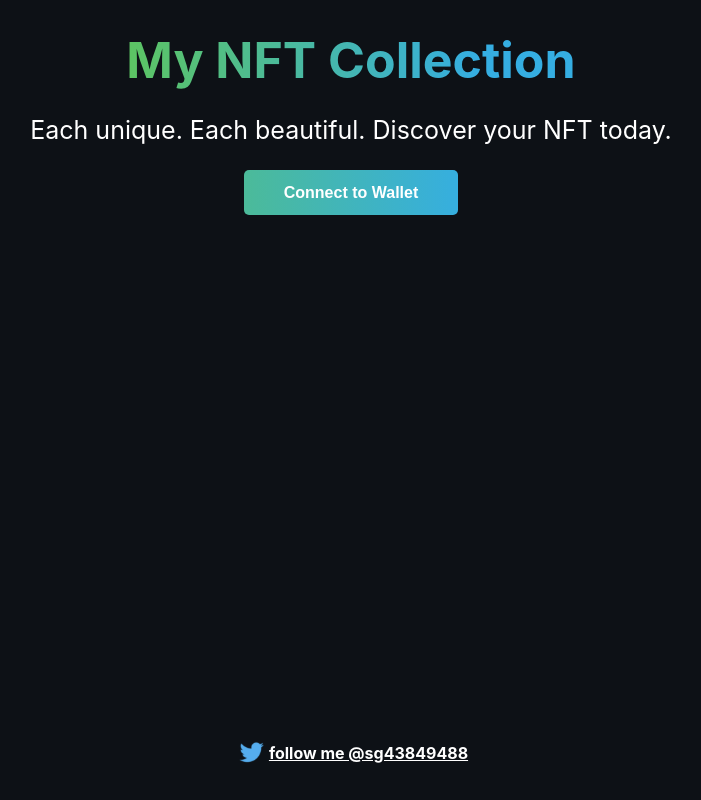
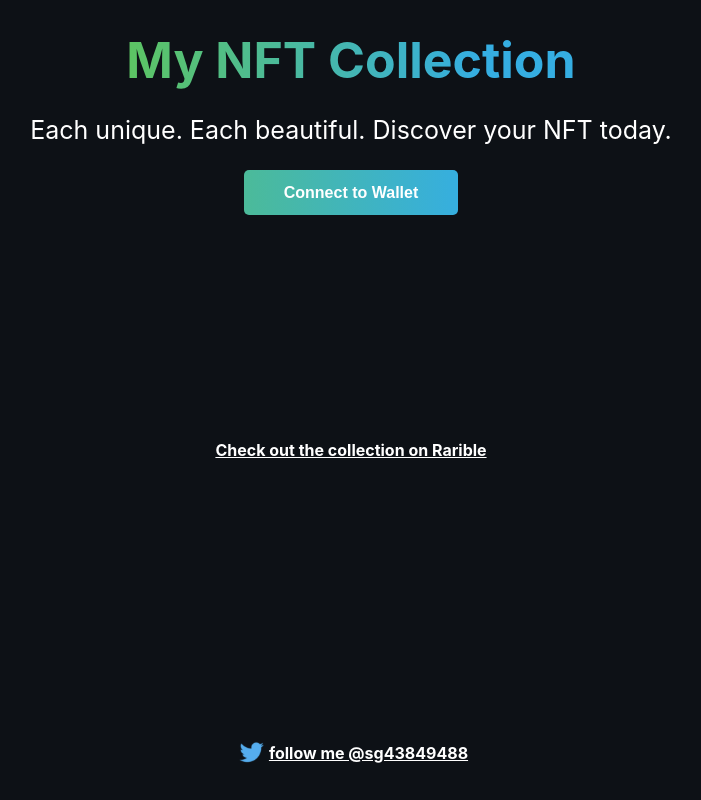
Before and after one commit to scirocco21/-buildspace-nft-collection-frontend, a React (Vite) app: page / in a window 1280 px wide. Shown: the whole page, without its empty margins (289-990 px from the left). Built offline with nearby package versions, Linux system fonts and the light colour scheme.

Commit message:
feat: added link to Rarible collection

```diff
--- a/src/App.jsx
+++ b/src/App.jsx
@@ -3,13 +3,12 @@ import { ethers } from "ethers";
 import React, { useEffect, useState } from "react";
 import './styles/App.css';
 import twitterLogo from './assets/twitter-logo.svg';
-// import raribleLogo from './assets/rarible-logo.svg'
 // Constants
 const TWITTER_HANDLE = 'sg43849488';
 const TWITTER_LINK = `https://twitter.com/${TWITTER_HANDLE}`;
 const CONTRACT_ADDRESS = '0xb5C48Dc8ecd5434e094823F11d1c3b2ea4AC40FA';
 const MAX_MINT = 50;
-// const COLLECTION_LINK = 'https://rinkeby.rarible.com/collection/0xb5c48dc8ecd5434e094823f11d1c3b2ea4ac40fa';
+const COLLECTION_LINK = 'https://rinkeby.rarible.com/collection/0xb5c48dc8ecd5434e094823f11d1c3b2ea4ac40fa';
 
 const App = () => {
   // keep track if user is logged in on App level
@@ -205,6 +204,14 @@ useEffect(() => {
         { currentAccount &&
         <p className="gradient-text"><i>{totalMinted} out of {MAX_MINT} NFTs minted</i></p>
         }
+         <div className="collection-container">
+            <a
+              className="footer-text"
+              href={COLLECTION_LINK}
+              target="_blank"
+              rel="noreferrer"
+            >Check out the collection on Rarible</a>
+          </div>
         <div className="footer-container">
             <img alt="Twitter Logo" className="twitter-logo" src={twitterLogo} />
             <a
--- a/src/styles/App.css
+++ b/src/styles/App.css
@@ -61,21 +61,16 @@
   margin-right: 15px;
 }
 
-.opensea-button {
-  background-color: rgb(32, 129, 226);
-}
-
-.mint-count {
-  color: white;
-  font-size: 18px;
-  font-weight: bold;
-}
-
 .footer-container {
   display: flex;
   justify-content: center;
   align-items: center;
   padding-bottom: 30px;
+}
+
+.collection-container {
+  color: white;
+  margin-bottom: 50px;
 }
 
 .twitter-logo {
```
Lines whose indentation alone changed are shown as unchanged.
